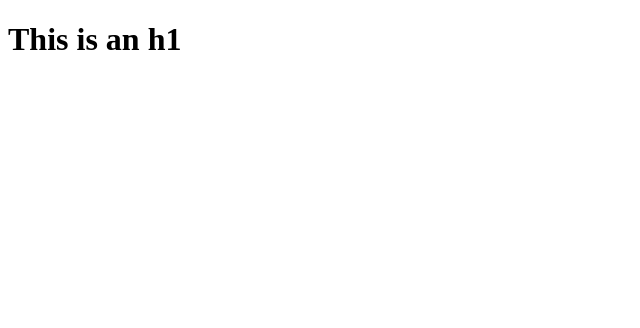
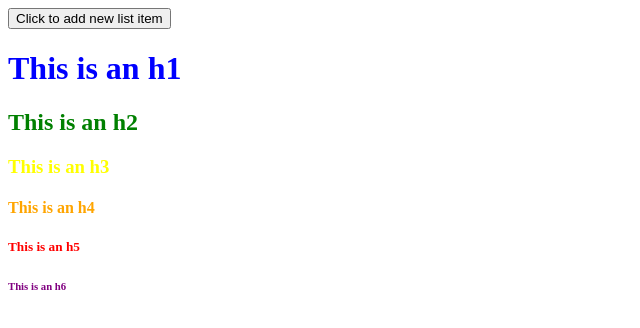
Before and after one commit to annmcalvert/dom-drills, a plain HTML site: page index.html in a window 1280 px wide. Shown: the whole page, without its empty margins (0-640 px from the left). Drawn offline with Linux system fonts and the light colour scheme.

Commit message:
progress step 11

```diff
--- a/index.html
+++ b/index.html
@@ -9,6 +9,6 @@
     <script src="scripts.js"></script>
 </head>
 <body>
-
+    <button class="btn">Click to add new list item</button>
 </body>
 </html>
--- a/scripts.js
+++ b/scripts.js
@@ -1,9 +1,49 @@
-let div = document.createElement('div.header-container');
-let header = document.createElement('h1');
-let headerText = document.createTextNode('This is an h1');
 
-header.appendChild(headerText);
-div.appendChild(header);
+
+let div = document.createElement('div');
+div.setAttribute("class", "header-container");
+let header1 = document.createElement('h1');
+header1.setAttribute("class", "h1");
+let headerTextH1 = document.createTextNode('This is an h1');
+let header2 = document.createElement('h2');
+header2.setAttribute("class", "h2");
+let headerTextH2 = document.createTextNode('This is an h2');
+let header3 = document.createElement('h3');
+header3.setAttribute("class", "h3");
+let headerTextH3 = document.createTextNode('This is an h3');
+let header4 = document.createElement('h4');
+header4.setAttribute("class", "h4");
+let headerTextH4 = document.createTextNode('This is an h4');
+let header5 = document.createElement('h5');
+header5.setAttribute("class", "h5");
+let headerTextH5 = document.createTextNode('This is an h5');
+let header6 = document.createElement('h6');
+header6.setAttribute("class", "h6");
+let headerTextH6 = document.createTextNode('This is an h6');
+
+header1.appendChild(headerTextH1);
+div.appendChild(header1);
+header2.appendChild(headerTextH2);
+div.appendChild(header2);
+header3.appendChild(headerTextH3);
+div.appendChild(header3);
+header4.appendChild(headerTextH4);
+div.appendChild(header4);
+header5.appendChild(headerTextH5);
+div.appendChild(header5);
+header6.appendChild(headerTextH6);
+div.appendChild(header6);
+
+//seems to be working but returns "undefined" sometimes
+let changeColor = ["blue", "green", "yellow", "orange", "red", "purple", "black", "grey"];
+let randomColor = changeColor[Math.ceil(Math.random() *changeColor.length)];
+console.log(randomColor);
+
+//changes color when header1 is clicked
+header1.addEventListener('dblclick', function() {
+    div.getElementsByClassName("h1")[0].style.color = randomColor;
+})
+
 
 window.addEventListener('DOMContentLoaded', function() {
     document.body.appendChild(div);
--- a/styles.css
+++ b/styles.css
@@ -0,0 +1,23 @@
+.h1 {
+    color: blue;
+}
+
+.h2 {
+    color: green;
+}
+
+.h3 {
+    color: yellow;
+}
+
+.h4 {
+    color: orange;
+}
+
+.h5 {
+    color: red;
+}
+
+.h6 {
+    color: purple;
+}
```
